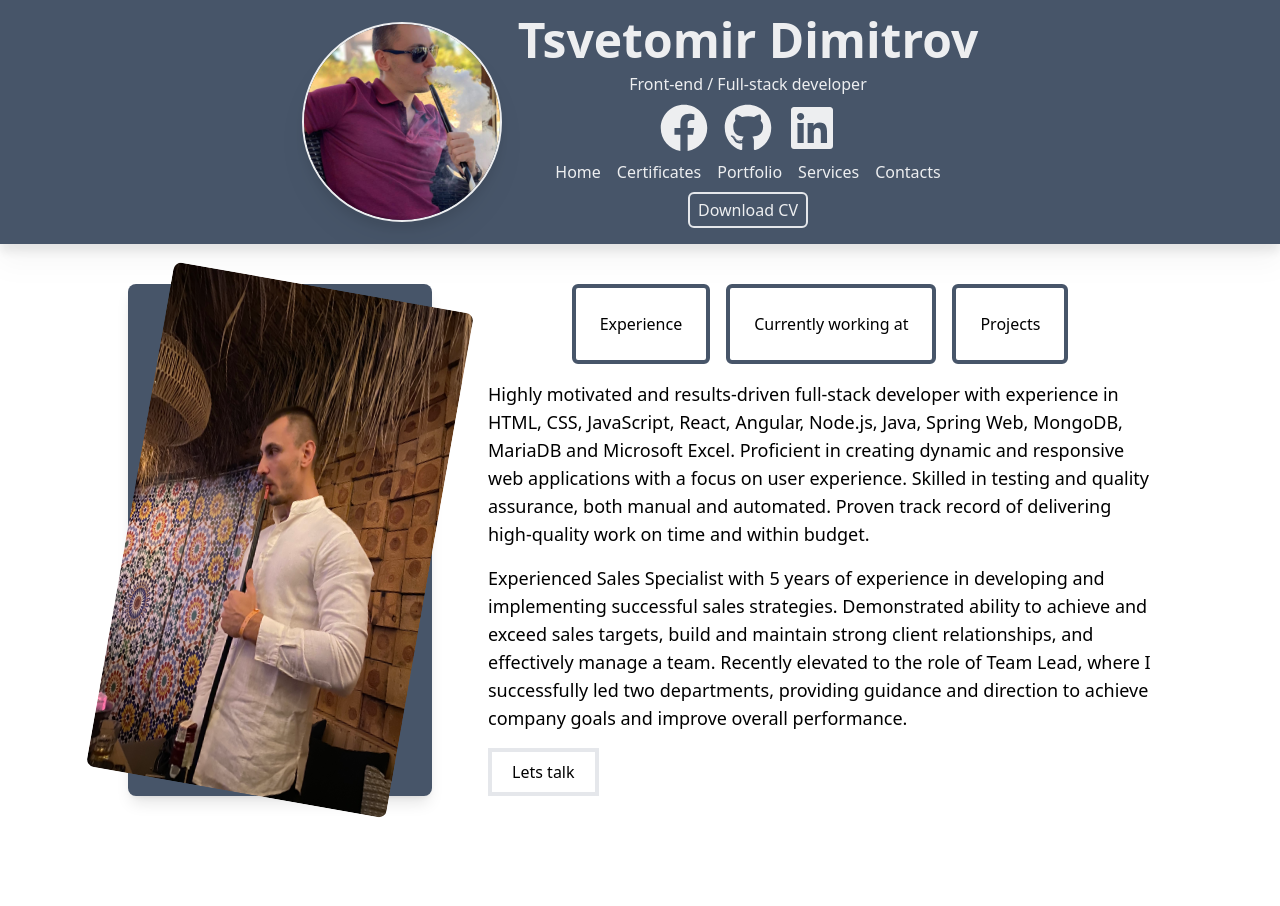
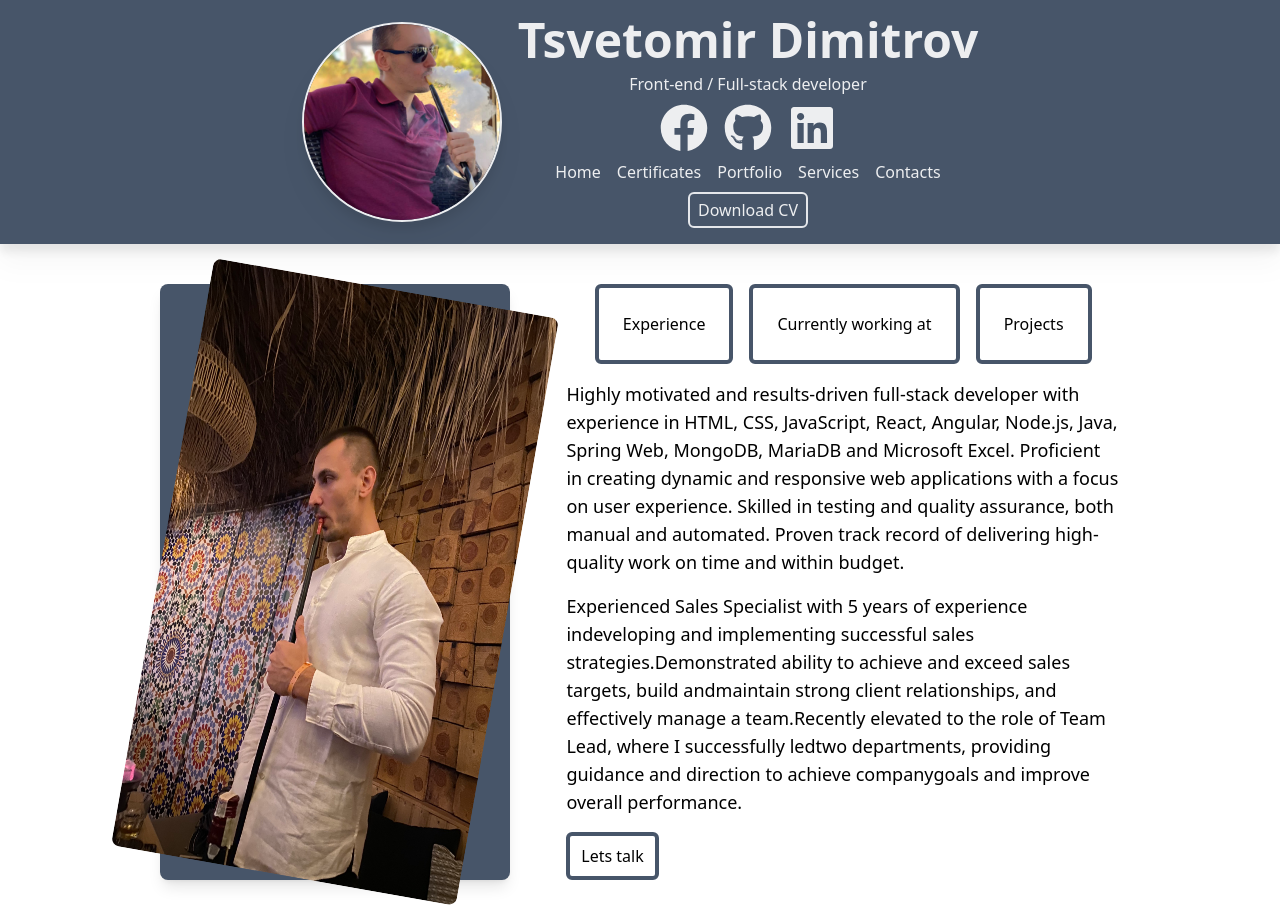
Before and after one commit to dimitrov93/myNextPortfolio, a Next.js app: page / in a window 1280 px wide. Before the commit the page ends 819 px from the top, so only its background shows below. Built offline with nearby package versions, Linux system fonts and the light colour scheme.

Commit message:
updating home page and not found added

```diff
--- /dev/null
+++ b/src/app/not-found.tsx
@@ -0,0 +1,22 @@
+import Link from "next/link";
+import type { Metadata } from "next";
+
+
+export const metadata: Metadata = {
+  title: "Not found",
+  description: "Page not found",
+};
+
+export default function NotFound() {
+  return (
+    <div className="flex items-center justify-center mt-16">
+      <div className="text-center">
+        <h2 className="text-3xl font-bold">Page Not Found</h2>
+        <p className="text-lg">Could not find the requested resource</p>
+        <Link href="/" className="text-blue-500 hover:underline">
+          Return Home
+        </Link>
+      </div>
+    </div>
+  );
+}
--- a/src/app/page.tsx
+++ b/src/app/page.tsx
@@ -1,52 +1,42 @@
 import Image from "next/image";
+import { homePageTitle, homePage } from "../data";
+import Link from "next/link";
 
 export default function Home() {
   return (
-    <div className="w-4/5 mx-auto mt-10">
-      <div className="grid grid-cols-1 lg:grid-cols-3 gap-14 h-full ">
-        <div className=" bg-slate-600 shadow-lg bg-slate-600 col-span-1 rounded-lg">
+    <div className="w-3/4 container mx-auto mt-10">
+      <div className="grid grid-cols-1 lg:grid-cols-5 gap-14">
+        <div className="lg:col-span-2 bg-slate-600 shadow-lg rounded-lg">
           <Image
             src={"/Images/3.jpg"}
-            width={400}
-            height={400}
+            width={500}
+            height={500}
             alt="Picture"
-            className="w-full h-full rounded-lg transform duration-300 ease-in-out rotate-[10deg] hover:rotate-0 mx-auto "
+            className="w-full h-full rounded-lg transform duration-300 ease-in-out rotate-[10deg] hover:rotate-0 mx-auto  "
           />
         </div>
-        <div className="col-span-2">
+        <div className="lg:col-span-3">
           <div className="flex gap-4 items-center justify-center">
-            <span className="p-6 border-slate-600 border-4 rounded-md  hover:bg-slate-600 hover:text-white hover:cursor-pointer ">
-              Experience
-            </span>
-            <span className="p-6 border-slate-600 border-4 rounded-md  hover:bg-slate-600 hover:text-white hover:cursor-pointer ">
-              Currently working at
-            </span>
-            <span className="p-6 border-slate-600 border-4 rounded-md  hover:bg-slate-600 hover:text-white hover:cursor-pointer ">
-              Projects
-            </span>
+            {homePageTitle.map((item, index) => (
+              <span
+                key={index}
+                className="p-6 border-slate-600 border-4 rounded-md  hover:bg-slate-600 hover:text-white hover:cursor-pointer "
+              >
+                {item}
+              </span>
+            ))}
           </div>
-          <p className="mt-4 text-lg">
-            Highly motivated and results-driven full-stack developer with
-            experience in HTML, CSS, JavaScript, React, Angular, Node.js, Java,
-            Spring Web, MongoDB, MariaDB and Microsoft Excel. Proficient in
-            creating dynamic and responsive web applications with a focus on
-            user experience. Skilled in testing and quality assurance, both
-            manual and automated. Proven track record of delivering high-quality
-            work on time and within budget.
-          </p>
 
-          <p className="mt-4 text-lg">
-            Experienced Sales Specialist with 5 years of experience in
-            developing and implementing successful sales strategies.
-            Demonstrated ability to achieve and exceed sales targets, build and
-            maintain strong client relationships, and effectively manage a team.
-            Recently elevated to the role of Team Lead, where I successfully led
-            two departments, providing guidance and direction to achieve company
-            goals and improve overall performance.
-          </p>
-        <div className="mt-4 border-4 w-1/6 text-center p-2 sm:mx-0 mx-auto">Lets talk</div>
+          {homePage.map((title, index) => (
+            <p className="mt-4 text-lg" key={index}>
+              {title.title}
+            </p>
+          ))}
+
+          <div className="mt-4 w-1/6 text-center p-2 sm:mx-0 mx-auto border-slate-600 border-4 rounded-md  hover:bg-slate-600 hover:text-white hover:cursor-pointer ">
+            <Link href={"/contacts"}>Lets talk</Link>
+          </div>
         </div>
-
       </div>
     </div>
   );
--- /dev/null
+++ b/src/data.js
@@ -0,0 +1,12 @@
+export const homePageTitle = ["Experience", "Currently working at", "Projects"];
+
+export const homePage = [
+  {
+    title:
+      "Highly motivated and results-driven full-stack developer with experience in HTML, CSS, JavaScript, React, Angular, Node.js, Java, Spring Web, MongoDB, MariaDB and Microsoft Excel. Proficient in creating dynamic and responsive web applications with a focus on user experience. Skilled in testing and quality assurance, both manual and automated. Proven track record of delivering high-quality work on time and within budget.",
+  },
+  {
+    title:
+      "  Experienced Sales Specialist with 5 years of experience indeveloping and implementing successful sales strategies.Demonstrated ability to achieve and exceed sales targets, build andmaintain strong client relationships, and effectively manage a team.Recently elevated to the role of Team Lead, where I successfully ledtwo departments, providing guidance and direction to achieve companygoals and improve overall performance.",
+  },
+];
```
